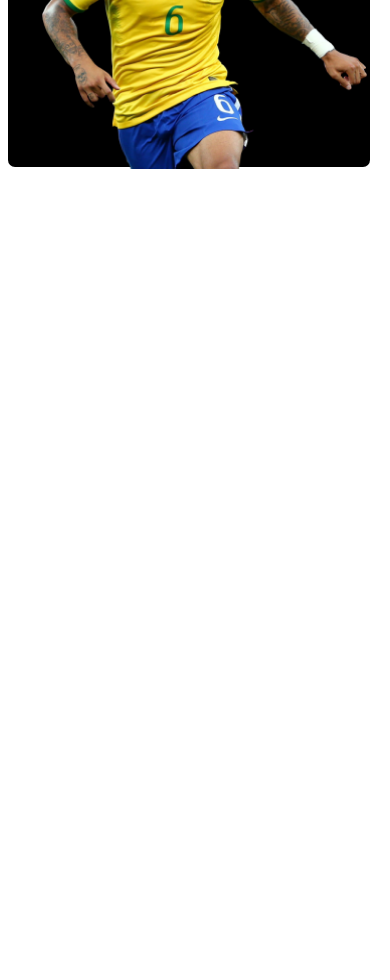
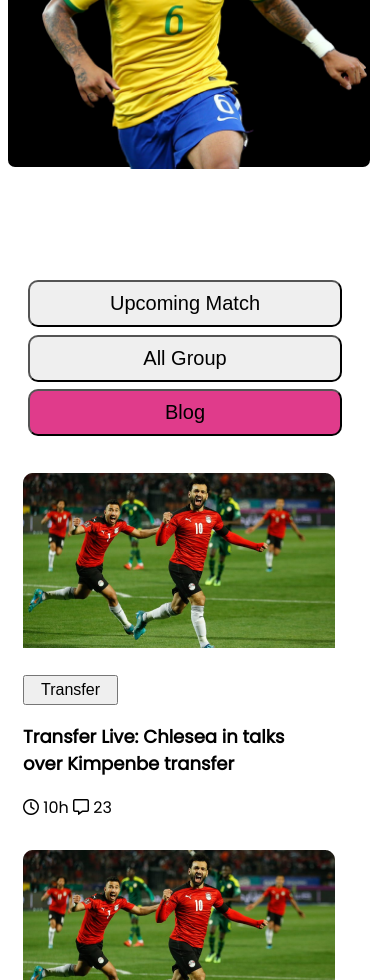
Before and after one commit to Anamika1n1/world-cup, a plain HTML site: page index.html in a window 390 px wide. Shown: the part 544-1524 px from the top of the page. Before the commit the page ends 844 px from the top, so only its background shows below. Drawn offline with Linux system fonts and the light colour scheme.

Commit message:
main-section-responsiveness

```diff
--- a/style.css
+++ b/style.css
@@ -66,7 +66,7 @@ body{
     display: flex;
     flex-direction: column;
     background-color: black;
-    width: 25%;
+    /* width: 25%; */
     height: 170px;
     /* align-items: center; */
     justify-content: space-evenly;
@@ -156,7 +156,21 @@ body{
 
     }
     .players-list{
-        display: none;
+
+            display: flex;
+            flex-direction: column-reverse;
+    }
+    .aside-button{
+        padding: 10px 40px;
+    }
+    .aside-section{
+        background-color: white;
+    }
+    .players{
+        display: grid;
+        grid-template-columns: repeat(1,1fr);
+        margin-left: 15px;
+        margin-top: 20px;
     }
     .terms{
         display: none;
```
